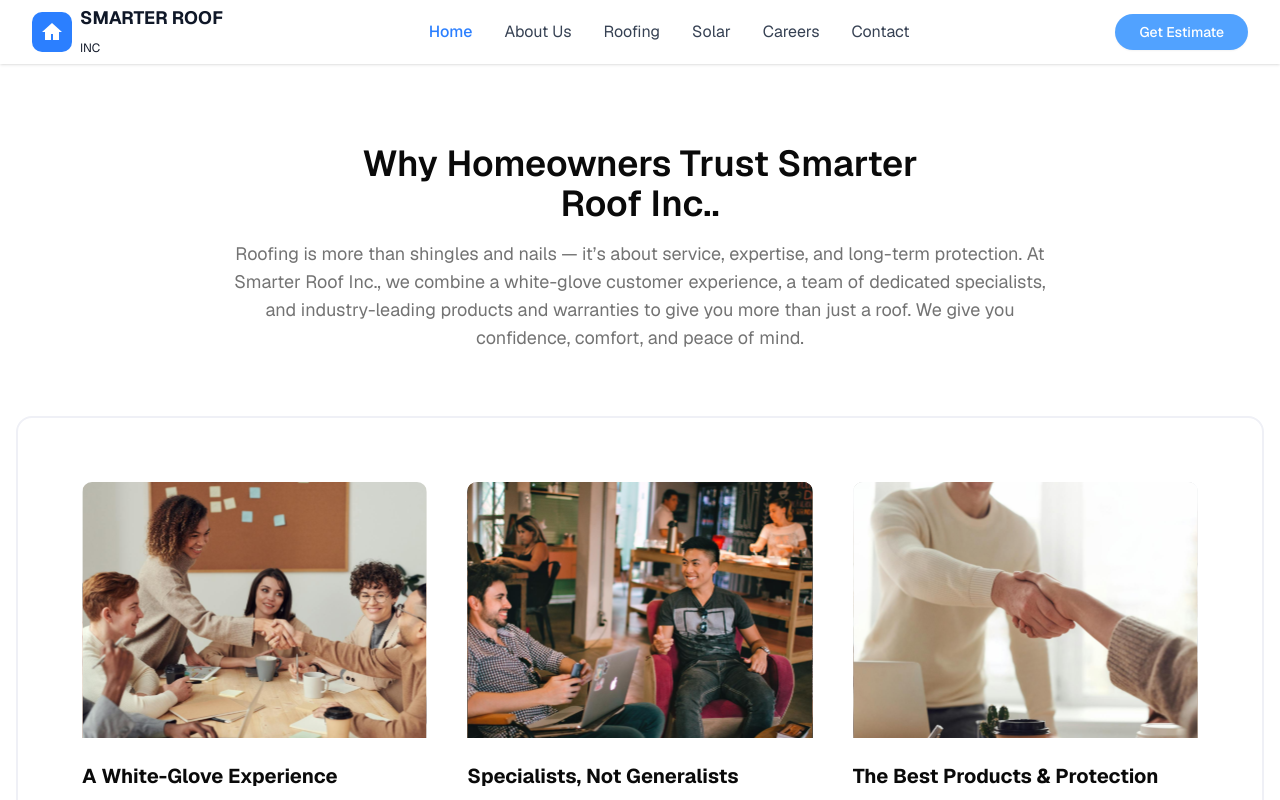
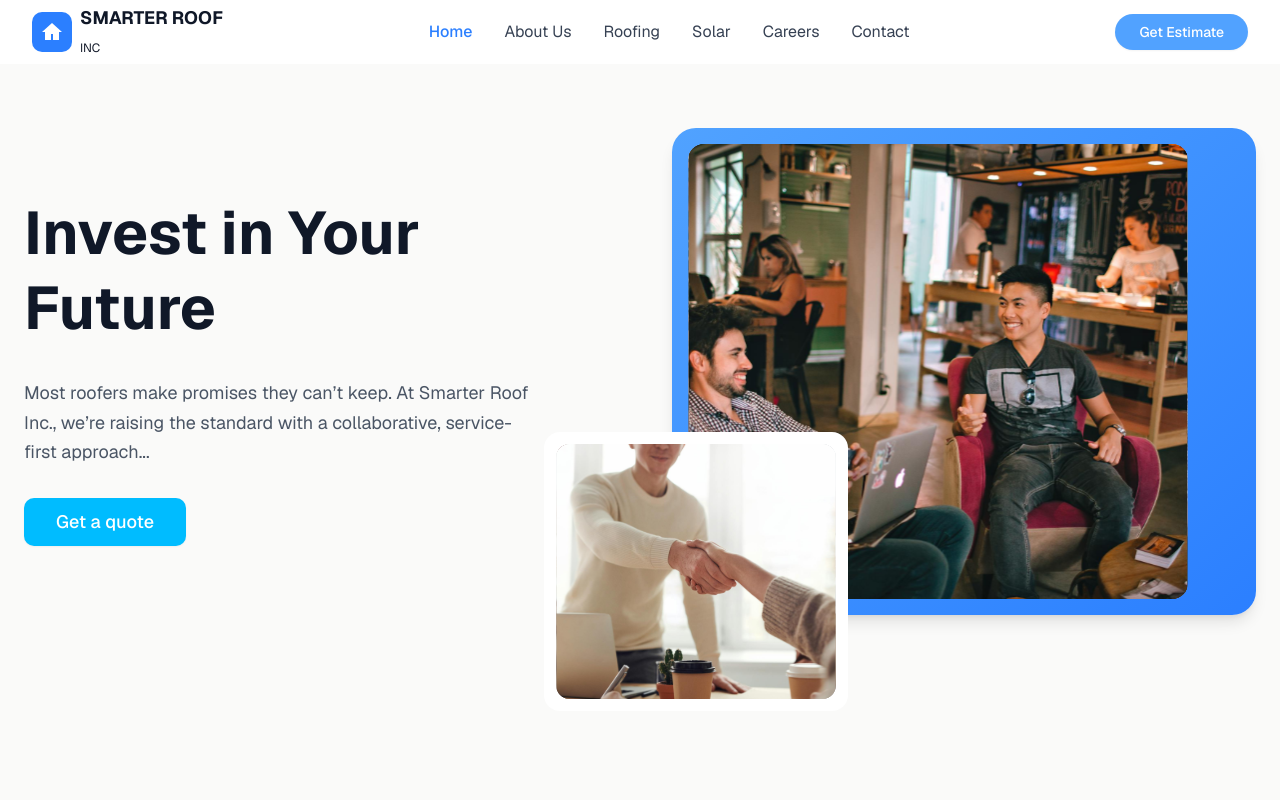
Before and after one commit to Sharjeel-22/roofing-services, a Next.js app: page /roofing in a window 1280 px wide. Shown: the top 800 px of the page. Built offline with nearby package versions, Linux system fonts and the light colour scheme.

Commit message:
modified-future-roofing

```diff
--- /dev/null
+++ b/components/Roofing/components/roofing-future.tsx
@@ -0,0 +1,55 @@
+import { Button } from "@/components/ui/button"
+import Image from "next/image"
+
+export function RoofingFuture(props: any) {
+    const { title, description, buttonText, primaryImage, secondaryImage } = props;
+  return (
+    <main className="min-h-screen bg-stone-50">
+      <div className="container mx-auto px-6 py-16">
+        <div className="grid lg:grid-cols-2 gap-16 items-center max-w-7xl mx-auto">
+          {/* Left Content */}
+          <div className="space-y-8">
+            <h1 className="text-5xl lg:text-6xl font-bold text-gray-900 leading-tight">{title}</h1>
+
+            <p className="text-lg text-gray-600 leading-relaxed max-w-lg">
+             {description}
+            </p>
+
+            <Button
+              size="lg"
+              className="bg-sky-400 hover:bg-sky-500 text-white px-8 py-6 text-lg rounded-lg font-medium"
+            >
+                {buttonText}
+            </Button>
+          </div>
+
+          {/* Right Image */}
+            <div className="relative">
+              {/* Large background image with blue gradient border */}
+              <div className="relative bg-gradient-to-br from-blue-400 to-blue-500 rounded-3xl p-4 shadow-lg">
+                <Image
+                  src={primaryImage}
+                  alt="Modern house with contemporary roofing"
+                  width={500}
+                  height={350}
+                  className="rounded-2xl object-cover"
+                  priority
+                />
+              </div>
+
+              {/* Small front image with white border, positioned to overlap */}
+              <div className="absolute -bottom-24 -left-32 bg-white rounded-2xl p-3">
+                <Image
+                  src={secondaryImage}
+                  alt="Traditional house with terracotta tile roof"
+                  width={280}
+                  height={280}
+                  className="rounded-xl object-cover"
+                />
+              </div>
+            </div>
+        </div>
+      </div>
+    </main>
+  )
+}
--- a/components/Roofing/index.tsx
+++ b/components/Roofing/index.tsx
@@ -1,10 +1,18 @@
 import { Features } from "../features";
 import { RoofingStory } from "./components/roofing-story";
+import { RoofingFuture } from "./components/roofing-future";
 import { features, roofingHeading, roofingParagraph } from "./constants";
 
 export default function Careers() {
   return (
     <main>
+      <RoofingFuture
+       title="Invest in Your Future"
+        description="Most roofers make promises they can’t keep. At Smarter Roof Inc., we’re raising the standard with a collaborative, service-first approach..."
+        buttonText="Get a quote"
+        primaryImage="/be-financially-free.svg"
+        secondaryImage="/redefine-whats-possible.svg"
+      />
       <Features
         features={features}
         heading={roofingHeading}
```
